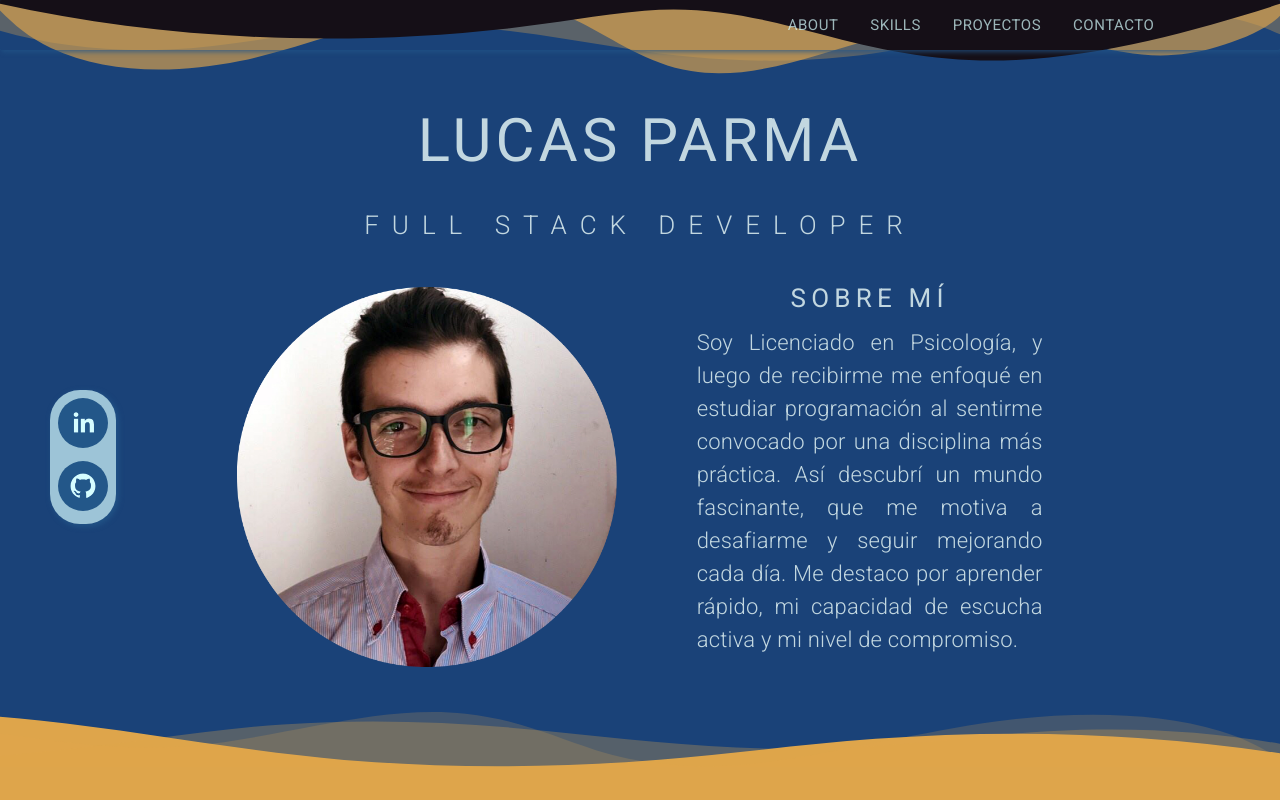
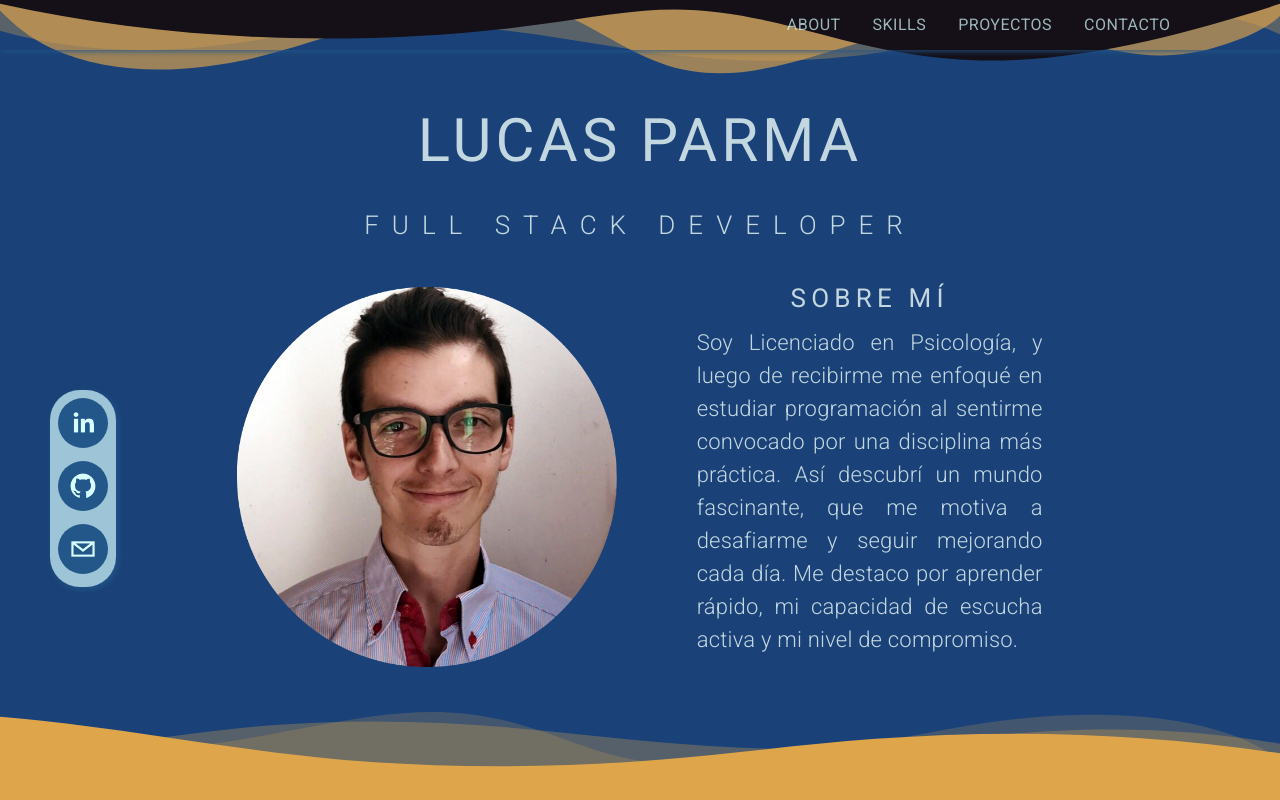
Before and after one commit to parmaps/lucasparma, a Next.js app: page / in a window 1280 px wide. Shown: the top 800 px of the page. Built offline with nearby package versions, Linux system fonts and the light colour scheme.

Commit message:
add mail to social icons

```diff
--- a/components/Navbar/NavLinks.tsx
+++ b/components/Navbar/NavLinks.tsx
@@ -29,7 +29,7 @@ function NavLinks({}: Props) {
         {links.map((item) => (
           <li key={`link-${item}`}>
             <Link href={`#${item}`} passHref>
-              <ChakraLink fontSize={["12px", "15px"]}>{item}</ChakraLink>
+              <ChakraLink fontSize={["12px", "16px"]}>{item}</ChakraLink>
             </Link>
           </li>
         ))}
--- a/components/Navbar/Navbar.module.scss
+++ b/components/Navbar/Navbar.module.scss
@@ -25,7 +25,7 @@ $light-color-hover: rgba(214, 253, 255, 0.8);
     text-transform: uppercase;
     position: relative;
     float: right;
-    right: 27.5%;
+    right: 22.5%;
 
     @media (min-width: 1600px) {
         right: 50%;
--- a/components/Navbar/SocialIcons.tsx
+++ b/components/Navbar/SocialIcons.tsx
@@ -30,6 +30,12 @@ function SocialIcons({}: Props) {
           fgColor="#D6FDFF"
           bgColor="#235789"
         />
+        <SocialIcon
+          className={`${styles.menu_hover} ${styles.social_icon}`}
+          url="mailto:l.parma93@gmail.com/"
+          fgColor="#D6FDFF"
+          bgColor="#235789"
+        />
       </VStack>
     </Box>
   );
```
